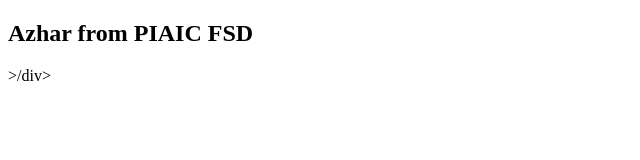
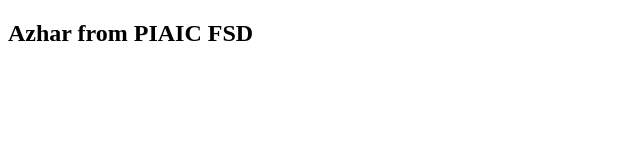
Before and after one commit to azharali8907/bootcamp2020, a plain HTML site: page index.html in a window 1280 px wide. Shown: the full height of the page, 0-640 px from the left. Drawn offline with Linux system fonts and the light colour scheme.

Commit message:
updatediv in index,html

```diff
--- a/index.html
+++ b/index.html
@@ -5,6 +5,6 @@
     <title>Document</title>
 </head>
 <body>
-    <div><h2>Azhar from PIAIC FSD</h2>>/div>
+    <div><h2>Azhar from PIAIC FSD</h2></div>
 </body>
 </html>
```
